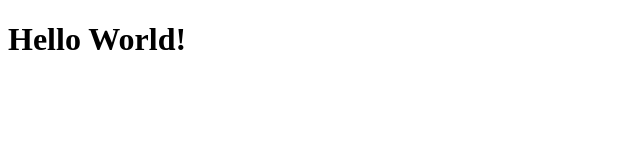
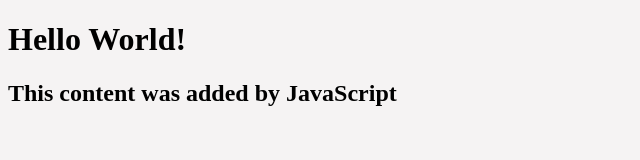
Before and after one commit to marcsanchez1/one-website-one, a plain HTML site: page index.html in a window 1280 px wide. Shown: the whole page, without its empty margins (0-640 px from the left). Drawn offline with Linux system fonts and the light colour scheme.

Commit message:
Added a scriptljs, added a style.css

```diff
--- /dev/null
+++ b/css/style.css
@@ -0,0 +1,3 @@
+body {
+  background: rgb(245, 243, 243);
+}
--- a/index.html
+++ b/index.html
@@ -5,8 +5,10 @@
     <meta http-equiv="X-UA-Compatible" content="IE=edge" />
     <meta name="viewport" content="width=device-width, initial-scale=1.0" />
     <title>My Website</title>
+    <link rel="stylesheet" href="css/style.css" />
   </head>
   <body>
     <h1>Hello World!</h1>
+    <script src="js/script.js"></script>
   </body>
 </html>
--- /dev/null
+++ b/js/script.js
@@ -0,0 +1,5 @@
+const h2 = document.createElement('h2');
+const body = document.querySelector('body');
+h2.textContent = "This content was added by JavaScript";
+
+body.appendChild(h2);
```
